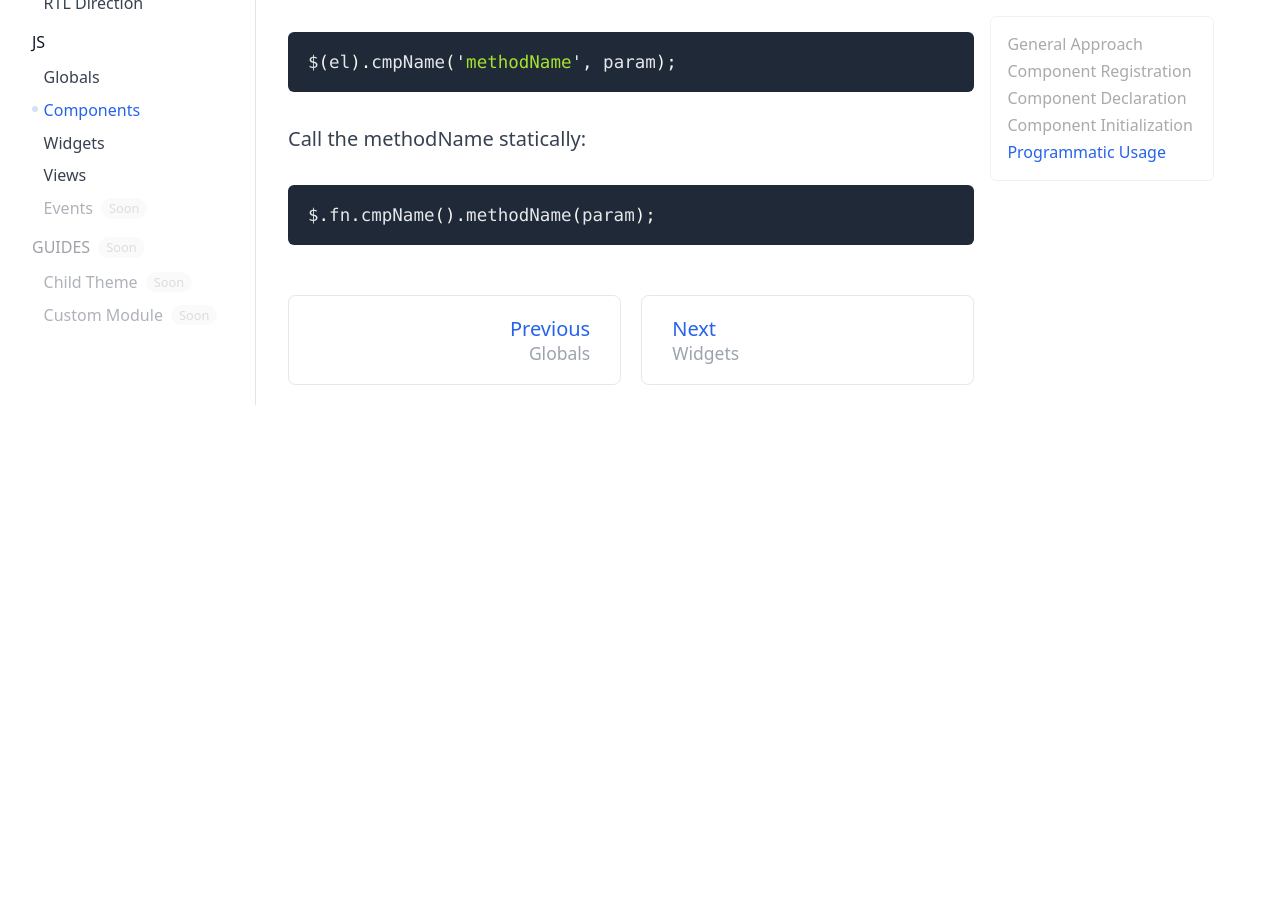
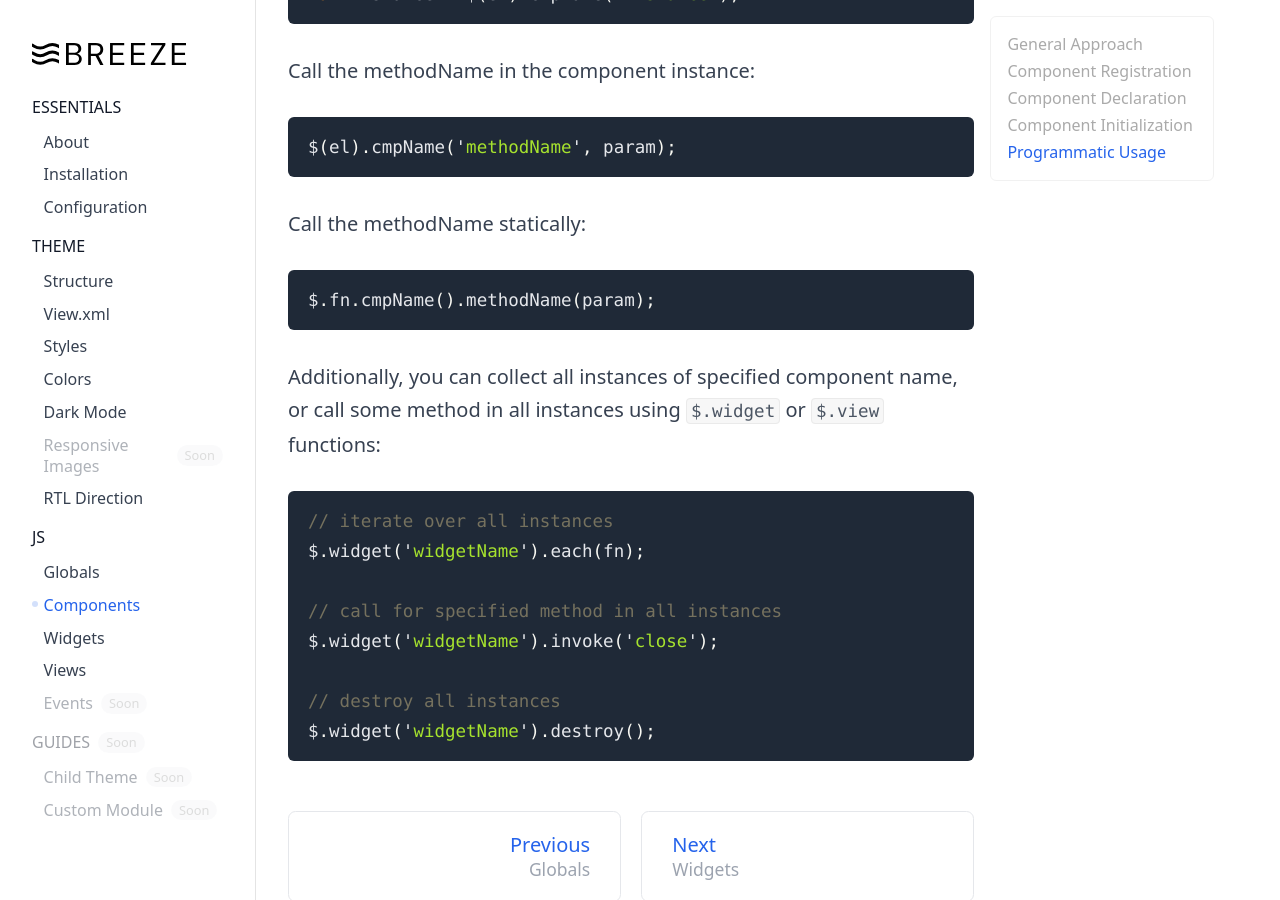
Before and after one commit to breezefront/breezefront.com, a Jekyll site: the page built from collections/_js/components.md, in a window 1280 px wide and 900 px high, scrolled down 5418 px. Built offline with Jekyll 4.4.1, drawn with Linux system fonts in a browser that asks for light colours; before the commit the page ends 5823 px from its top, so only the background shows below that; some of the changed text lies outside the part shown.

Commit message:
Update components page

````diff
--- a/collections/_js/components.md
+++ b/collections/_js/components.md
@@ -87,6 +87,8 @@ unique to prevent collisions with other third-party modules.
 Every Breeze Component is declared using `$.widget` or `$.view` function. Widget
 is used to declare most type of components. View is used to declare component
 that needs reactivity and need to render KnockoutJS template.
+
+> Component names are saved in shared registry, so you can't use same name for view and widget.
 
 ```js
 // Dropdown widget example
@@ -193,3 +195,17 @@ Call the methodName statically:
 ```js
 $.fn.cmpName().methodName(param);
 ```
+
+Additionally, you can collect all instances of specified component name, or call
+some method in all instances using `$.widget` or `$.view` functions:
+
+```js
+// iterate over all instances
+$.widget('widgetName').each(fn);
+
+// call for specified method in all instances
+$.widget('widgetName').invoke('close');
+
+// destroy all instances
+$.widget('widgetName').destroy();
+```
````
